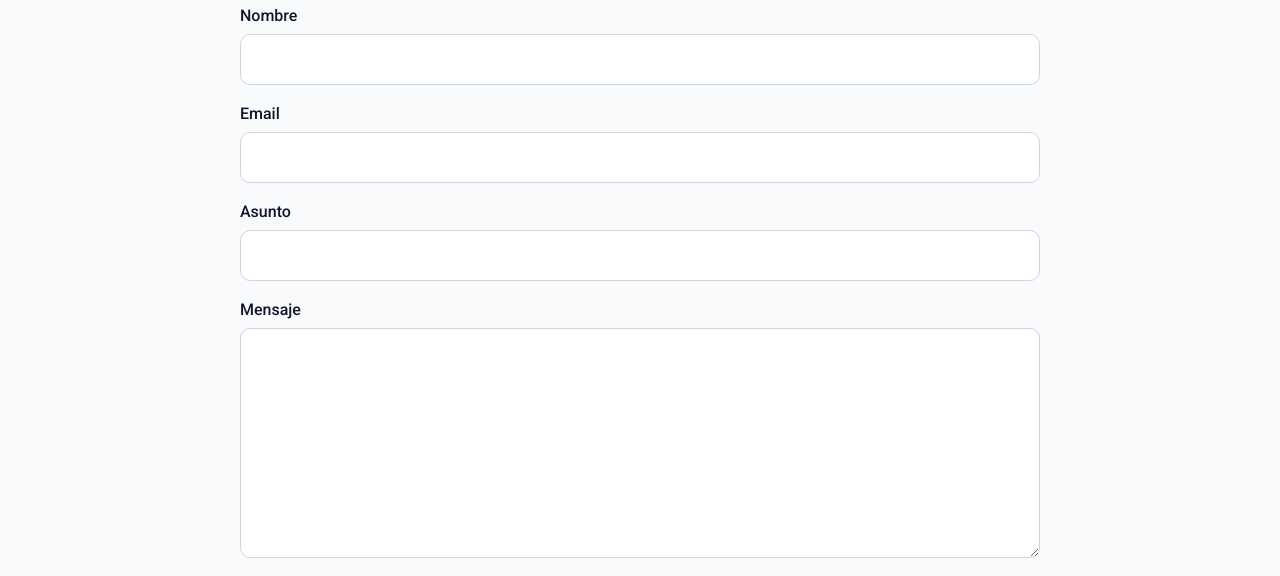
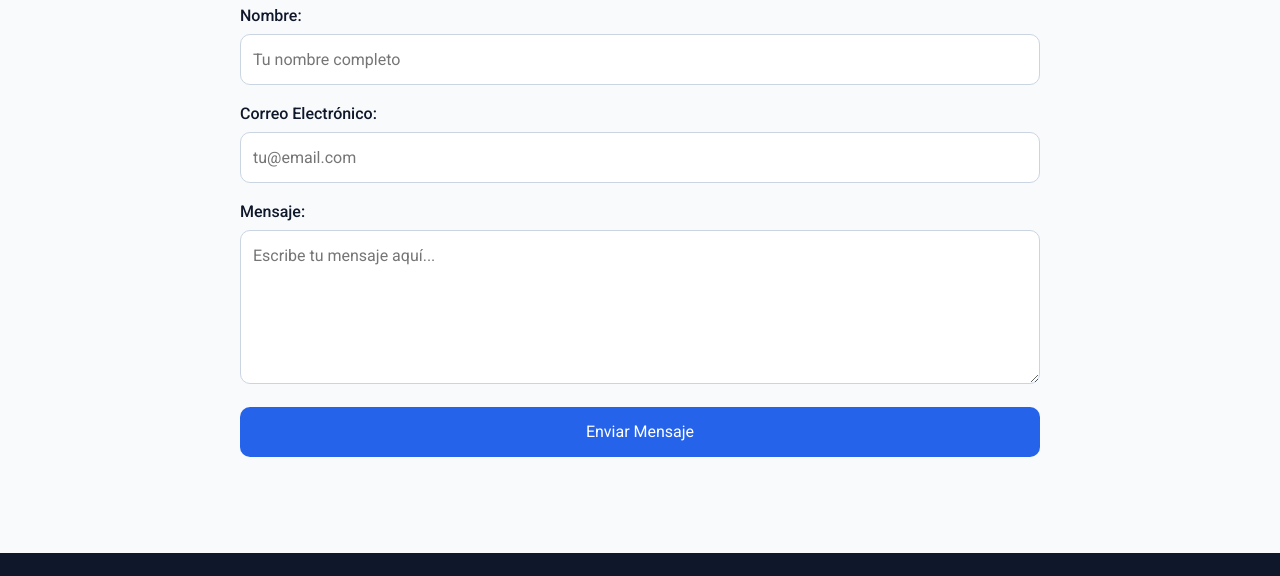
Before and after one commit to eluentorres/portfolio-etr, a website with bundled scripts: page proyecto1/contacto.html in a window 1280 px wide. Shown: the part 224-800 px from the top of the page. Built offline with nearby package versions, Linux system fonts and the light colour scheme.

Commit message:
Feat: Formulario de contacto funcional con Formspree y sección de recursos completa

```diff
--- a/proyecto1/contacto.html
+++ b/proyecto1/contacto.html
@@ -24,53 +24,25 @@
 
       <h1>Contacto</h1>
 
-      <form action="#" method="post">
+      <form action="https://formspree.io/f/xlgkkazv" method="POST" class="contact-form">
 
-        <div>
-          <label for="nombre">Nombre</label>
-          <input
-            type="text"
-            id="nombre"
-            name="nombre"
-            required
-          >
-        </div>
+  <div class="form-group">
+    <label for="nombre">Nombre:</label>
+    <input type="text" id="nombre" name="name" required placeholder="Tu nombre completo">
+  </div>
 
-        <div>
-          <label for="email">Email</label>
-          <input
-            type="email"
-            id="email"
-            name="email"
-            required
-          >
-        </div>
+  <div class="form-group">
+    <label for="email">Correo Electrónico:</label>
+    <input type="email" id="email" name="email" required placeholder="tu@email.com">
+  </div>
 
-        <div>
-          <label for="asunto">Asunto</label>
-          <input
-            type="text"
-            id="asunto"
-            name="asunto"
-            required
-          >
-        </div>
+  <div class="form-group">
+    <label for="mensaje">Mensaje:</label>
+    <textarea id="mensaje" name="message" rows="5" required placeholder="Escribe tu mensaje aquí..."></textarea>
+  </div>
 
-        <div>
-          <label for="mensaje">Mensaje</label>
-          <textarea
-            id="mensaje"
-            name="mensaje"
-            rows="8"
-            required
-          ></textarea>
-        </div>
-
-        <button type="submit">
-          Enviar mensaje
-        </button>
-
-      </form>
+  <button type="submit" class="btn">Enviar Mensaje</button>
+</form>
 
     </section>
 
--- a/proyecto1/js/templates/template.js
+++ b/proyecto1/js/templates/template.js
@@ -9,7 +9,7 @@ export const header = `
         <li><a href="about.html">About</a></li>
         <li><a href="index.html#skills">Skills</a></li>
         <li><a href="index.html#cheatsheets">Cheatsheets</a></li>
-        <li><a href="index.html#recursos">Recursos</a></li>
+        <li><a href="recursos.html">Recursos</a></li>
         <li><a href="contacto.html">Contacto</a></li>
       </ul>
 
```
Also changed, not shown: proyecto1/about.html (+2 -2 lines), proyecto1/index.html (+6 -4 lines).
